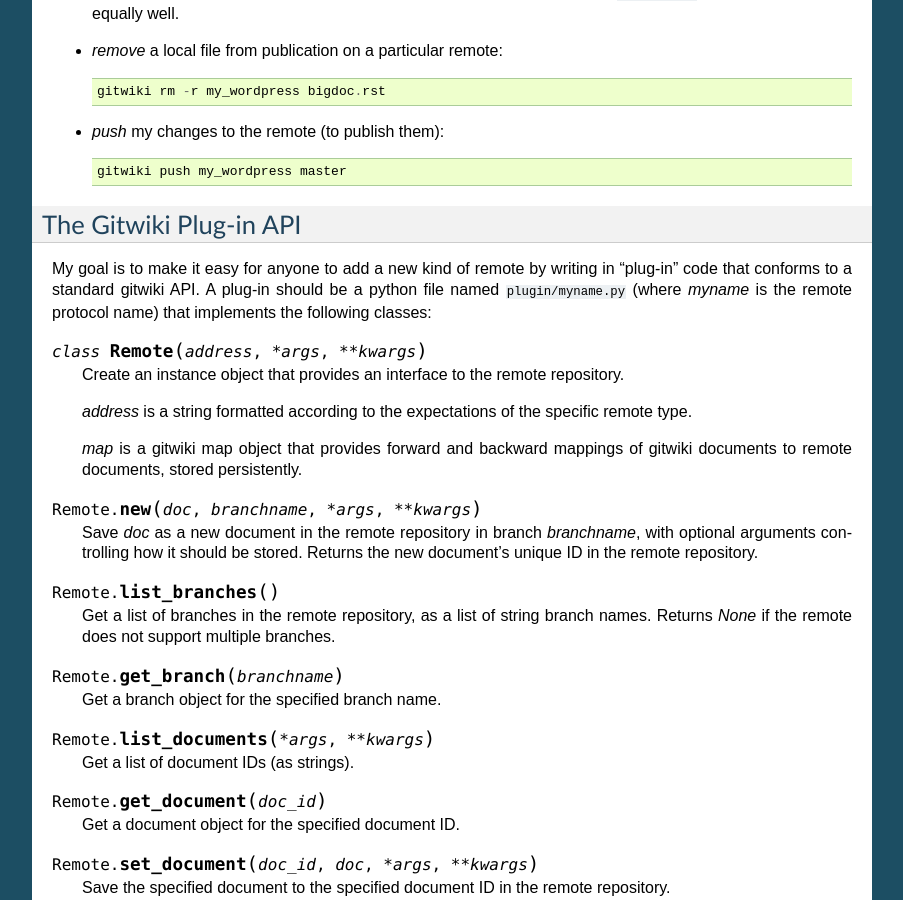
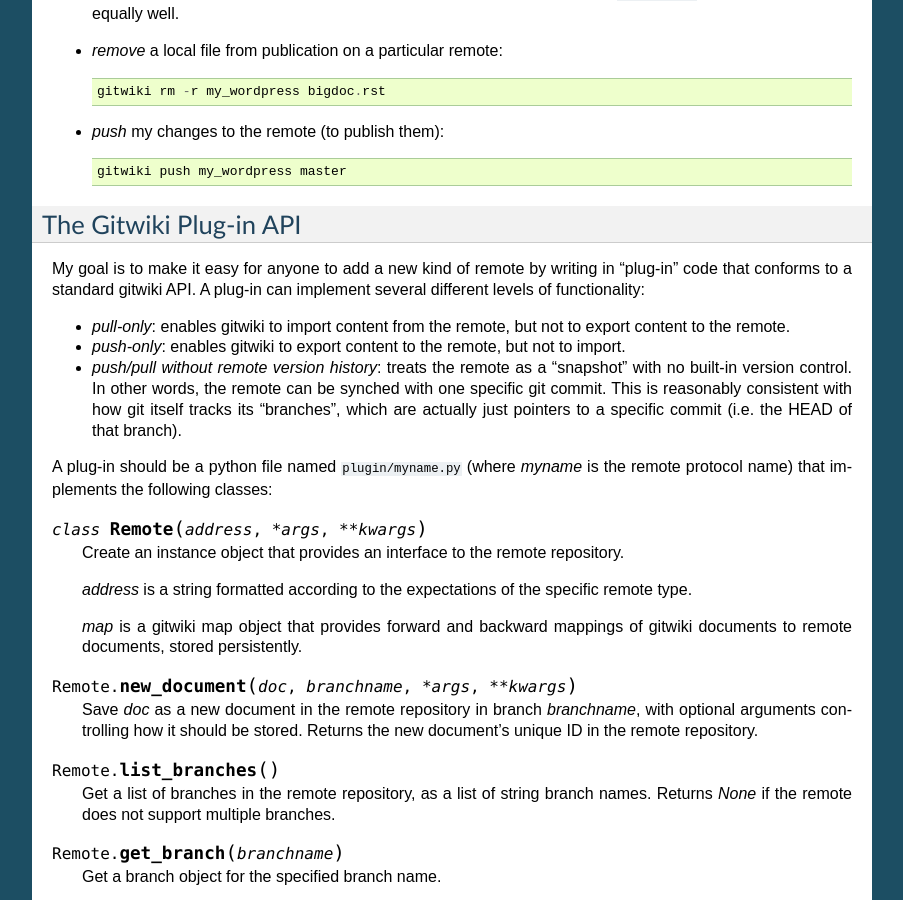
Before and after one commit to cjlee112/gitpublish, a Sphinx documentation site: the page built from doc/design.rst, in a window 1280 px wide and 900 px high, scrolled down 1535 px. Shown: the whole window, without its empty margins (198-1101 px from the left). Built offline with Sphinx 7.4.7, drawn with Linux system fonts in a browser that asks for light colours; some of the changed text lies outside the part shown.

Commit message:
more design specs

```diff
--- a/doc/design.rst
+++ b/doc/design.rst
@@ -114,6 +114,21 @@ The Gitwiki Plug-in API
 
 My goal is to make it easy for anyone to add a new kind of remote
 by writing in "plug-in" code that conforms to a standard gitwiki API.
+A plug-in can implement several different levels of functionality:
+
+* *pull-only*: enables gitwiki to import content from the remote,
+  but not to export content to the remote.
+
+* *push-only*: enables gitwiki to export content to the remote,
+  but not to import.
+
+* *push/pull without remote version history*: treats the remote as a "snapshot"
+  with no built-in version control.  In other words, the remote
+  can be synched with one specific git commit.  This is reasonably
+  consistent with how git itself tracks its "branches", which are
+  actually just pointers to a specific commit (i.e. the HEAD of
+  that branch).
+
 A plug-in should be a python file named ``plugin/myname.py``
 (where *myname* is the remote protocol name)
 that implements the following classes:
@@ -133,7 +148,7 @@ that implements the following classes:
 
 
 
-.. method:: Remote.new(doc, branchname, *args, **kwargs)
+.. method:: Remote.new_document(doc, branchname, *args, **kwargs)
 
    Save *doc* as a new document in the remote repository in
    branch *branchname*, with optional arguments controlling
```
